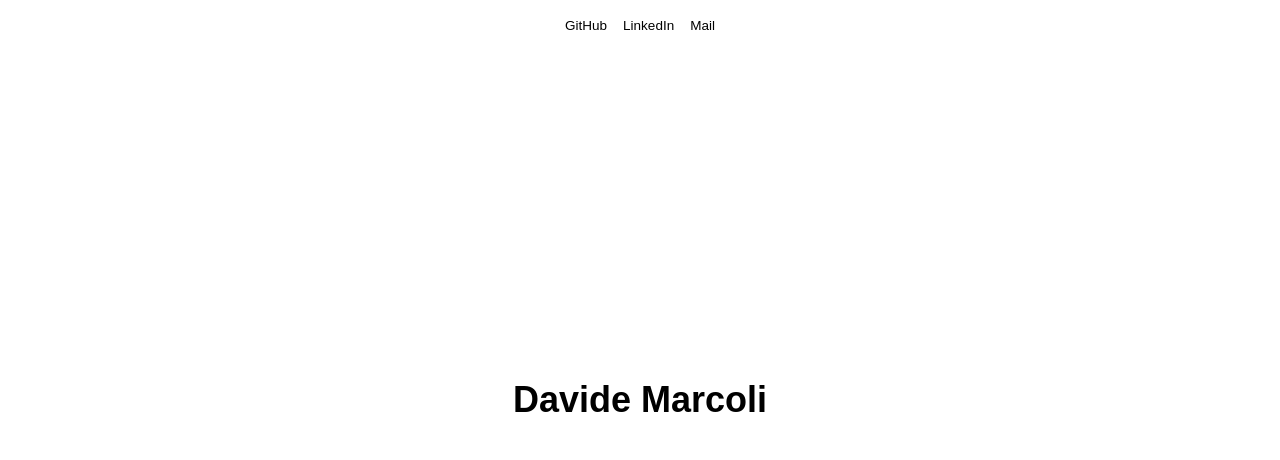
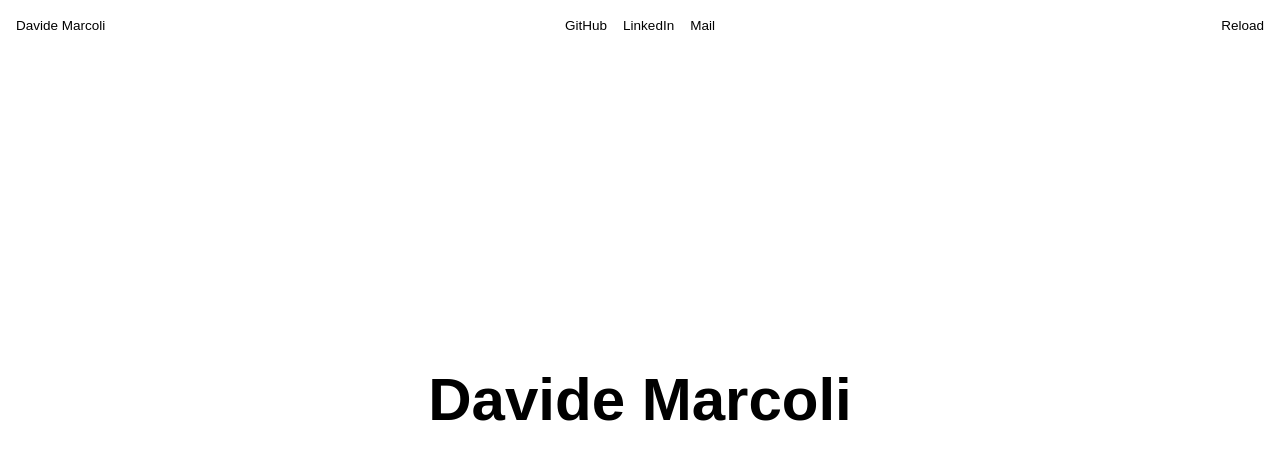
Before and after one commit to davidemarcoli/davidemarcoli.dev, a Next.js app: page / in a window 1280 px wide. Shown: the top 460 px of the page. Built offline with nearby package versions, Linux system fonts and the light colour scheme.

Commit message:
add name scramble animation

```diff
--- a/app/page.tsx
+++ b/app/page.tsx
@@ -3,14 +3,19 @@
 import { useEffect, useRef } from "react";
 import { gsap } from "gsap";
 import { ScrollTrigger } from "gsap/ScrollTrigger";
+import { ScrambleTextPlugin } from "gsap/ScrambleTextPlugin";
 import Experience from "@/components/experience";
 import Education from "@/components/education";
 import Skill from "@/components/skill";
 import Project from "@/components/project";
+import { useGSAP } from "@gsap/react";
 
 gsap.registerPlugin(ScrollTrigger);
+gsap.registerPlugin(ScrambleTextPlugin);
 
 export default function Home() {
+  const headerNameRef = useRef<HTMLDivElement>(null);
+  const nameRef = useRef<HTMLDivElement>(null);
   const sectionRef = useRef<HTMLDivElement>(null);
   const gradeRef = useRef<HTMLDivElement>(null);
   const aboutRef = useRef<HTMLDivElement>(null);
@@ -19,8 +24,24 @@ export default function Home() {
   const languageSkillsRef = useRef<HTMLDivElement>(null);
   const skillsRef = useRef<HTMLDivElement>(null);
 
-  useEffect(() => {
-    const ctx = gsap.context(() => {
+  useGSAP(
+    () => {
+
+      const scrambleTextConfig = {
+        scrambleText: {
+          text: "{original}",
+          chars: "upperAndLowerCase",
+          speed: 0.5,
+        },
+        duration: 2,
+      };
+
+      // Animate the header name
+      gsap.to(headerNameRef.current, scrambleTextConfig);
+
+      // Animate the home section
+      gsap.to(nameRef.current, scrambleTextConfig);
+
       // Animate the grade section
       gsap.fromTo(
         gradeRef.current,
@@ -151,17 +172,16 @@ export default function Home() {
           },
         },
       );
-    }, sectionRef);
-
-    return () => ctx.revert();
-  }, []);
+    },
+    { scope: sectionRef },
+  );
 
   return (
     <div className="relative w-full min-h-dvh">
       <nav className="fixed top-0 w-screen p-4 flex z-[9999] mix-blend-difference backdrop-blur">
-        <div className="flex-1 hidden sm:visible">
+        <div className="flex-1 hidden sm:block">
           <a href="#home" className="no-underline text-white text-[13.5px]">
-            Davide Marcoli
+            <div ref={headerNameRef}>Davide Marcoli</div>
           </a>
         </div>
         <div className="flex-1 flex gap-4 justify-center">
@@ -187,7 +207,7 @@ export default function Home() {
             Mail
           </a>
         </div>
-        <div className="flex-1 flex justify-end hidden sm:visible">
+        <div className="flex-1 justify-end hidden sm:flex">
           <a
             href="#home"
             className="no-underline text-white text-[13.5px] font-medium"
@@ -200,7 +220,7 @@ export default function Home() {
         id="home"
         className="bg-white h-dvh flex items-center justify-center"
       >
-        <div className="text-4xl font-bold text-black">Davide Marcoli</div>
+        <div ref={nameRef} className="text-6xl font-bold text-black">Davide Marcoli</div>
       </div>
       <div
         ref={sectionRef}
--- a/components/project.tsx
+++ b/components/project.tsx
@@ -6,7 +6,9 @@ export default function Project({ title }: ProjectProps) {
   return (
     <div className="relative w-full py-8 cursor-pointer flex items-center justify-between">
       <div className="relative z-10 px-8 flex-grow">
-        <h2 className="text-white text-3xl sm:text-5xl font-sans font-light">{title}</h2>
+        <h2 className="text-white text-3xl sm:text-5xl font-sans font-light">
+          {title}
+        </h2>
       </div>
     </div>
   );
--- a/package.json
+++ b/package.json
@@ -10,6 +10,7 @@
     "format": "prettier --write ."
   },
   "dependencies": {
+    "@gsap/react": "^2.1.2",
     "gsap": "^3.13.0",
     "next": "15.4.6",
     "react": "19.1.0",
```
Also changed, not shown: 1 other file (tests, documents, lock files or other folders).
